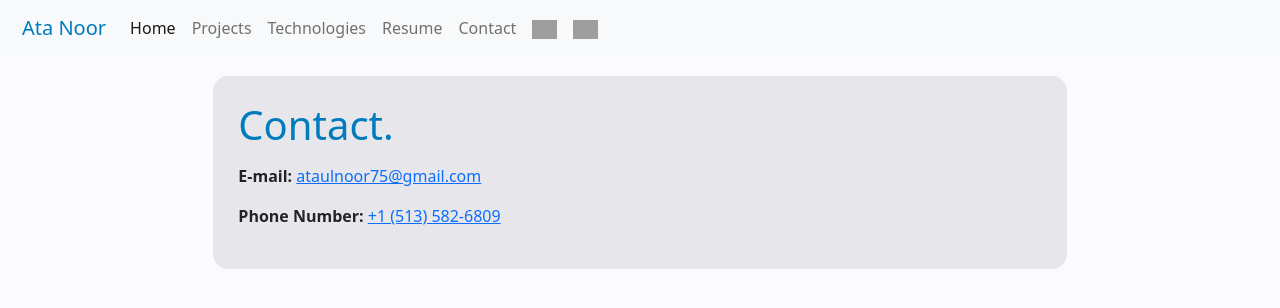
After one commit to atauln/pubsite, a Flask app: page /contact in a window 1280 px wide. The commit adds this page. Shown: the top 308 px of the page. Run offline with Flask 2, Linux system fonts and the light colour scheme; grey boxes are pictures that could not be loaded.

Commit message:
Contact page created

```diff
--- a/templates/base.html
+++ b/templates/base.html
@@ -64,7 +64,9 @@
             color:#007CBE
         }
     </style>
+      <div class="main-div col-sm-8 mx-auto">
         {% block content %}
         {% endblock %}
+      </div>
     </body>
 </html>
--- /dev/null
+++ b/templates/contact.html
@@ -0,0 +1,9 @@
+{% extends 'base.html' %}
+
+{% block title %}Contact{% endblock %}
+
+{% block content %}
+<h1 class="heading" style="margin-bottom:15px">Contact.</h1>
+<p><b>E-mail:</b> <a href="mailto:ataulnoor75@gmail.com">ataulnoor75@gmail.com</a></p>
+<p><b>Phone Number:</b> <a href="tel:+15135826809">+1 (513) 582-6809</a></p>
+{% endblock %}
--- a/templates/home.html
+++ b/templates/home.html
@@ -3,8 +3,6 @@
 {% block title %}Home{% endblock %}
 
 {% block content %}
-
-<div class="main-div col-sm-8 mx-auto">
 <img style="float:right" src="https://skillicons.dev/icons?i=python,java,spring,flask,html,css,mysql,linux,docker&theme=light">
 <h1 class="heading">Welcome.</h1>
 <p class="lead" style="margin-top:15px">
@@ -16,6 +14,4 @@
 <p class="lead">
     I am currently searching for internship/co-op opportunities for the Summer of 2023.
 </p>
-</div>
-
 {% endblock %}
--- a/templates/resume.html
+++ b/templates/resume.html
@@ -3,8 +3,6 @@
 {% block title %}Resume{% endblock %}
 
 {% block content %}
-<div class="main-div col-sm-8 mx-auto" style="display:flex; justify-content:center;">
-    <iframe title="Ata's Resume" src="{{url_for('static', filename='cv/resume.pdf')}}"
-    style="width:70rem; height: 45rem; margin-right:0px; margin-left:0px"></iframe>
-</div>
+<iframe title="Ata's Resume" src="{{url_for('static', filename='cv/resume.pdf')}}"
+style="width:70rem; height: 45rem; margin-right:0px; margin-left:0px"></iframe>
 {% endblock %}
```
Also changed, not shown: templates/projects.html (+5 -9 lines). Lines whose indentation alone changed are shown as unchanged.
